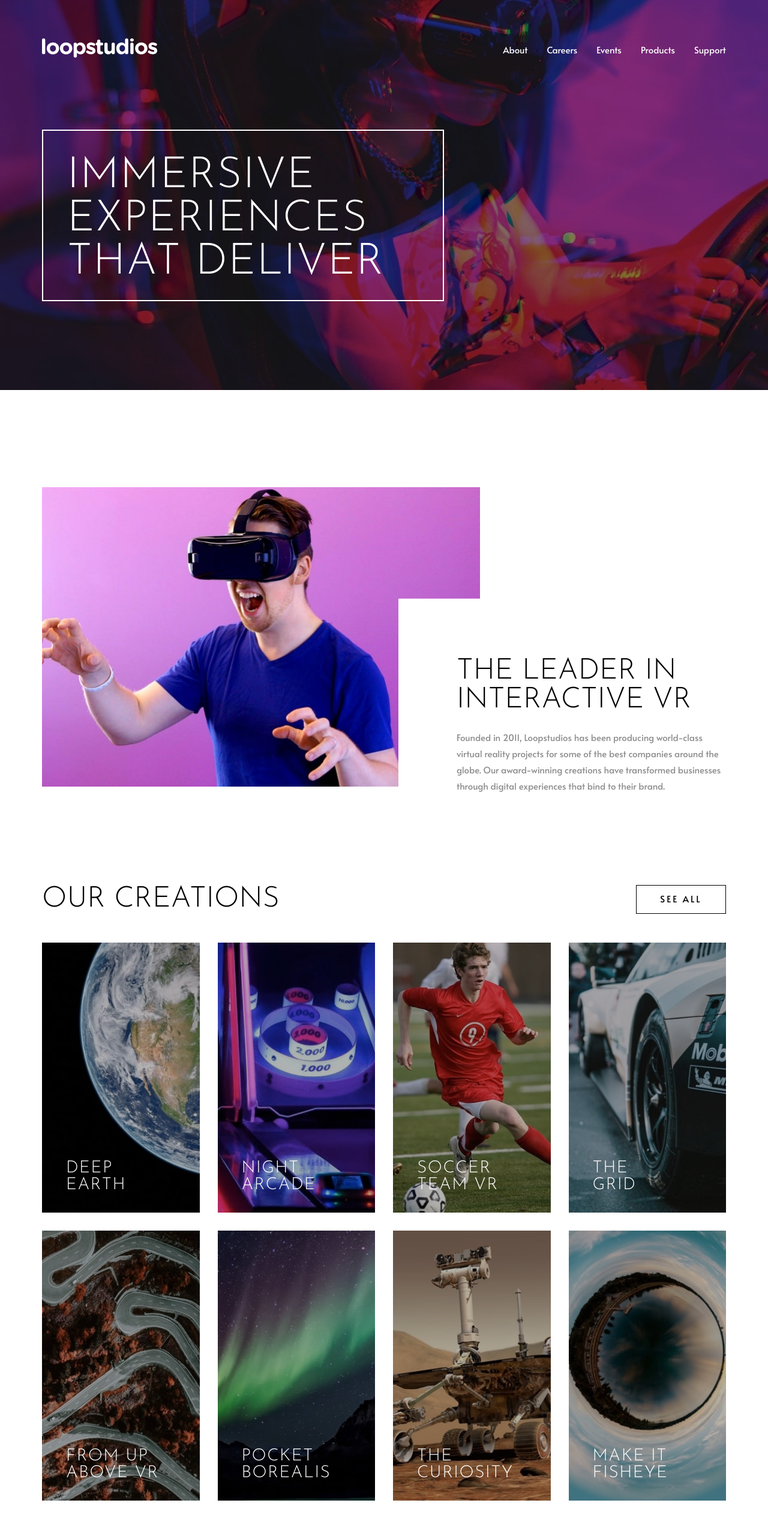
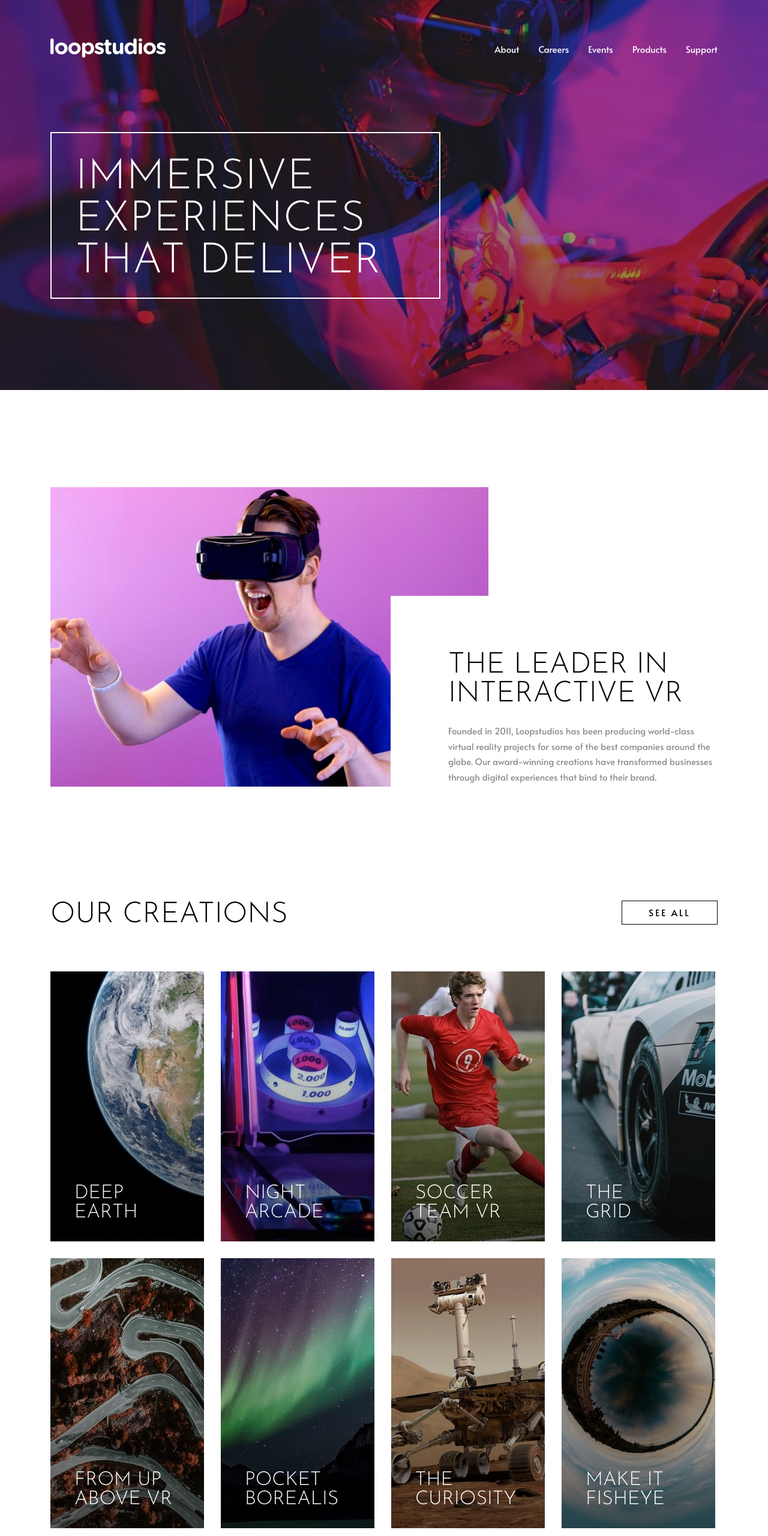
Before and after one commit to grazziotti/loopstudios-landing-page, a plain HTML site: page index.html in a window 1280 px wide. Shown: the top 2560 px of the page at 60% size. Drawn offline with Linux system fonts and the light colour scheme.

Commit message:
Adjusted design and accessibility

```diff
--- a/assets/scss/_base.scss
+++ b/assets/scss/_base.scss
@@ -17,7 +17,7 @@
 .body-text {
     @include mixins.body-text;
     font-size: 1.5rem;
-    line-height: 1.8;
+    line-height: 1.7;
 }
 
 %link-hover-effect {
@@ -54,11 +54,10 @@
 }
 
 .container {
-    max-width: 118.8rem;
+    max-width: 116rem;
     height: 100%;
     margin: 0 auto;
     padding: 0 2.4rem;
-
 }
 
 .header {
@@ -200,14 +199,15 @@
     &__hero {
         display: flex;
         align-items: center;
-        max-width: 67rem;
+        max-width: 65rem;
         height: 100%;
 
         &__heading {
             @include mixins.title;
-            padding: 4rem 4rem 2.6rem 4rem;
-            font-size: 7.2rem;
-            letter-spacing: 1.5px;
+            padding: 4rem 4rem 2.4rem 4rem;
+            font-size: 7rem;
+            line-height: 1;
+            letter-spacing: 1.1px;
             border: 2px solid vars.$white;
             color: vars.$white;
 
@@ -253,10 +253,10 @@
     &__text-content {
         position: absolute;
         right: 0;
-        max-width: 57rem;
-        padding: 9.7rem;
-        padding-right: 2.2rem;
-        transform: translateY(44%);
+        max-width: 56.9rem;
+        padding: 9.2rem 0 4.8rem 9.6rem;
+        padding-right: inherit;
+        transform: translateY(50%);
         background-color: vars.$white;
 
         .body-text{
@@ -275,7 +275,7 @@
 }
 
 .creations {
-    margin-top: 16.2rem;
+    margin-top: 18.8rem;
 
     @include mixins.tablet {
         margin-top: 8rem;
@@ -305,8 +305,9 @@
     &__btn {
         grid-area: btn;
         justify-self: end;
-        width: 15rem;
-        padding: 8px 0;
+        align-self: start;
+        width: 16rem;
+        padding: 6px 0;
         font-size: 1.5rem;
         text-align: center;
         text-transform: uppercase;
@@ -329,10 +330,10 @@
     &__cards {
         grid-area: cards;
         display: grid;
-        grid-template-columns: repeat(4, 1fr);
-        gap: 3rem;
+        grid-template-columns: repeat(auto-fit, 25.6rem);
+        gap: 2.8rem;
         width: 100%;
-        margin-top: 4.8rem;
+        margin-top: 7rem;
 
         @include mixins.tablet {
             grid-template-columns: repeat(2, 1fr);
@@ -345,6 +346,7 @@
     }
 
     &__card {
+        min-width: 25.6rem;
         height: 45rem;
         background-size: cover;
 
@@ -356,14 +358,13 @@
             padding: 3.2rem 4rem;
             transition: .3s;
             @include mixins.title;
-            font-size: 2.8rem;
+            font-size: 3.2rem;
             text-transform: uppercase;
-            background-color: rgba(0, 0, 0, .3);
+            background: linear-gradient(0deg, rgba(0, 0, 0, .6), transparent);
             color: vars.$white;
-            letter-spacing: 1.5px;
 
             &:hover {
-                background-color: rgba(255, 255, 255, .7);
+                background: rgba(255, 255, 255, .7);
                 color: vars.$black;
             }
 
@@ -430,7 +431,7 @@
 
 .footer {
     background-color: vars.$black;
-    margin-top: 16.2rem;
+    margin-top: 18.8rem;
     padding-top: 4.8rem;
     padding-bottom: 1.6rem;
 
--- a/index.html
+++ b/index.html
@@ -123,22 +123,22 @@
         <div class="footer__socials">
           <ul class="footer__socials__list">
             <li class="footer__socials__item">
-              <a href="#" class="footer__socials__icon">
+              <a href="#" class="footer__socials__icon" aria-label="Access our facebook page">
                 <svg width="24" height="24" xmlns="http://www.w3.org/2000/svg"><path d="M22.675 0H1.325C.593 0 0 .593 0 1.325v21.351C0 23.407.593 24 1.325 24H12.82v-9.294H9.692v-3.622h3.128V8.413c0-3.1 1.893-4.788 4.659-4.788 1.325 0 2.463.099 2.795.143v3.24l-1.918.001c-1.504 0-1.795.715-1.795 1.763v2.313h3.587l-.467 3.622h-3.12V24h6.116c.73 0 1.323-.593 1.323-1.325V1.325C24 .593 23.407 0 22.675 0z" fill="#FFF" fill-rule="nonzero"/></svg>
               </a>
             </li>
             <li class="footer__socials__item">
-              <a href="#" class="footer__socials__icon">
+              <a href="#" class="footer__socials__icon" aria-label="Access our twitter page">
                 <svg width="24" height="20" xmlns="http://www.w3.org/2000/svg"><path d="M24 2.557a9.83 9.83 0 01-2.828.775A4.932 4.932 0 0023.337.608a9.864 9.864 0 01-3.127 1.195A4.916 4.916 0 0016.616.248c-3.179 0-5.515 2.966-4.797 6.045A13.978 13.978 0 011.671 1.149a4.93 4.93 0 001.523 6.574 4.903 4.903 0 01-2.229-.616c-.054 2.281 1.581 4.415 3.949 4.89a4.935 4.935 0 01-2.224.084 4.928 4.928 0 004.6 3.419A9.9 9.9 0 010 17.54a13.94 13.94 0 007.548 2.212c9.142 0 14.307-7.721 13.995-14.646A10.025 10.025 0 0024 2.557z" fill="#FFF" fill-rule="nonzero"/></svg>
               </a>
             </li>
             <li class="footer__socials__item">
-              <a href="#" class="footer__socials__icon">
+              <a href="#" class="footer__socials__icon" aria-label="Access our pinterest page">
                 <svg width="24" height="24" xmlns="http://www.w3.org/2000/svg"><path d="M12 0C5.373 0 0 5.372 0 12c0 5.084 3.163 9.426 7.627 11.174-.105-.949-.2-2.405.042-3.441.218-.937 1.407-5.965 1.407-5.965s-.359-.719-.359-1.782c0-1.668.967-2.914 2.171-2.914 1.023 0 1.518.769 1.518 1.69 0 1.029-.655 2.568-.994 3.995-.283 1.194.599 2.169 1.777 2.169 2.133 0 3.772-2.249 3.772-5.495 0-2.873-2.064-4.882-5.012-4.882-3.414 0-5.418 2.561-5.418 5.207 0 1.031.397 2.138.893 2.738a.36.36 0 01.083.345l-.333 1.36c-.053.22-.174.267-.402.161-1.499-.698-2.436-2.889-2.436-4.649 0-3.785 2.75-7.262 7.929-7.262 4.163 0 7.398 2.967 7.398 6.931 0 4.136-2.607 7.464-6.227 7.464-1.216 0-2.359-.631-2.75-1.378l-.748 2.853c-.271 1.043-1.002 2.35-1.492 3.146C9.57 23.812 10.763 24 12 24c6.627 0 12-5.373 12-12 0-6.628-5.373-12-12-12z" fill="#FFF" fill-rule="nonzero"/></svg>
               </a>
             </li>
             <li class="footer__socials__item">
-              <a href="#" class="footer__socials__icon">
+              <a href="#" class="footer__socials__icon" aria-label="Access our instagram page">
                 <svg width="24" height="24" xmlns="http://www.w3.org/2000/svg"><path d="M12 2.163c3.204 0 3.584.012 4.85.07 3.252.148 4.771 1.691 4.919 4.919.058 1.265.069 1.645.069 4.849 0 3.205-.012 3.584-.069 4.849-.149 3.225-1.664 4.771-4.919 4.919-1.266.058-1.644.07-4.85.07-3.204 0-3.584-.012-4.849-.07-3.26-.149-4.771-1.699-4.919-4.92-.058-1.265-.07-1.644-.07-4.849 0-3.204.013-3.583.07-4.849.149-3.227 1.664-4.771 4.919-4.919 1.266-.057 1.645-.069 4.849-.069zM12 0C8.741 0 8.333.014 7.053.072 2.695.272.273 2.69.073 7.052.014 8.333 0 8.741 0 12c0 3.259.014 3.668.072 4.948.2 4.358 2.618 6.78 6.98 6.98C8.333 23.986 8.741 24 12 24c3.259 0 3.668-.014 4.948-.072 4.354-.2 6.782-2.618 6.979-6.98.059-1.28.073-1.689.073-4.948 0-3.259-.014-3.667-.072-4.947-.196-4.354-2.617-6.78-6.979-6.98C15.668.014 15.259 0 12 0zm0 5.838a6.162 6.162 0 100 12.324 6.162 6.162 0 000-12.324zM12 16a4 4 0 110-8 4 4 0 010 8zm6.406-11.845a1.44 1.44 0 100 2.881 1.44 1.44 0 000-2.881z" fill="#FFF" fill-rule="nonzero"/></svg>
               </a>
             </li>
```
Also changed, not shown: assets/css/style.css, 3 other files.
